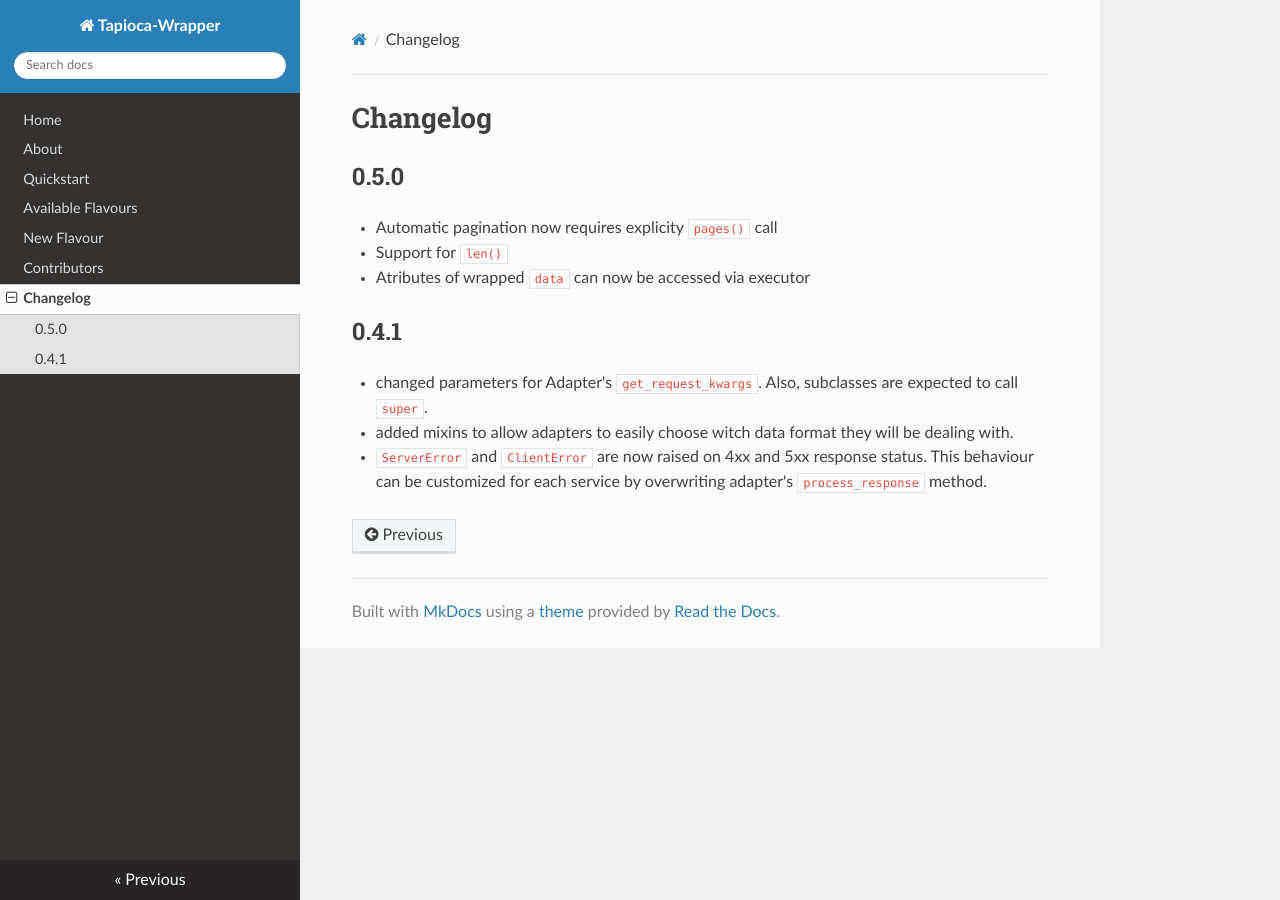
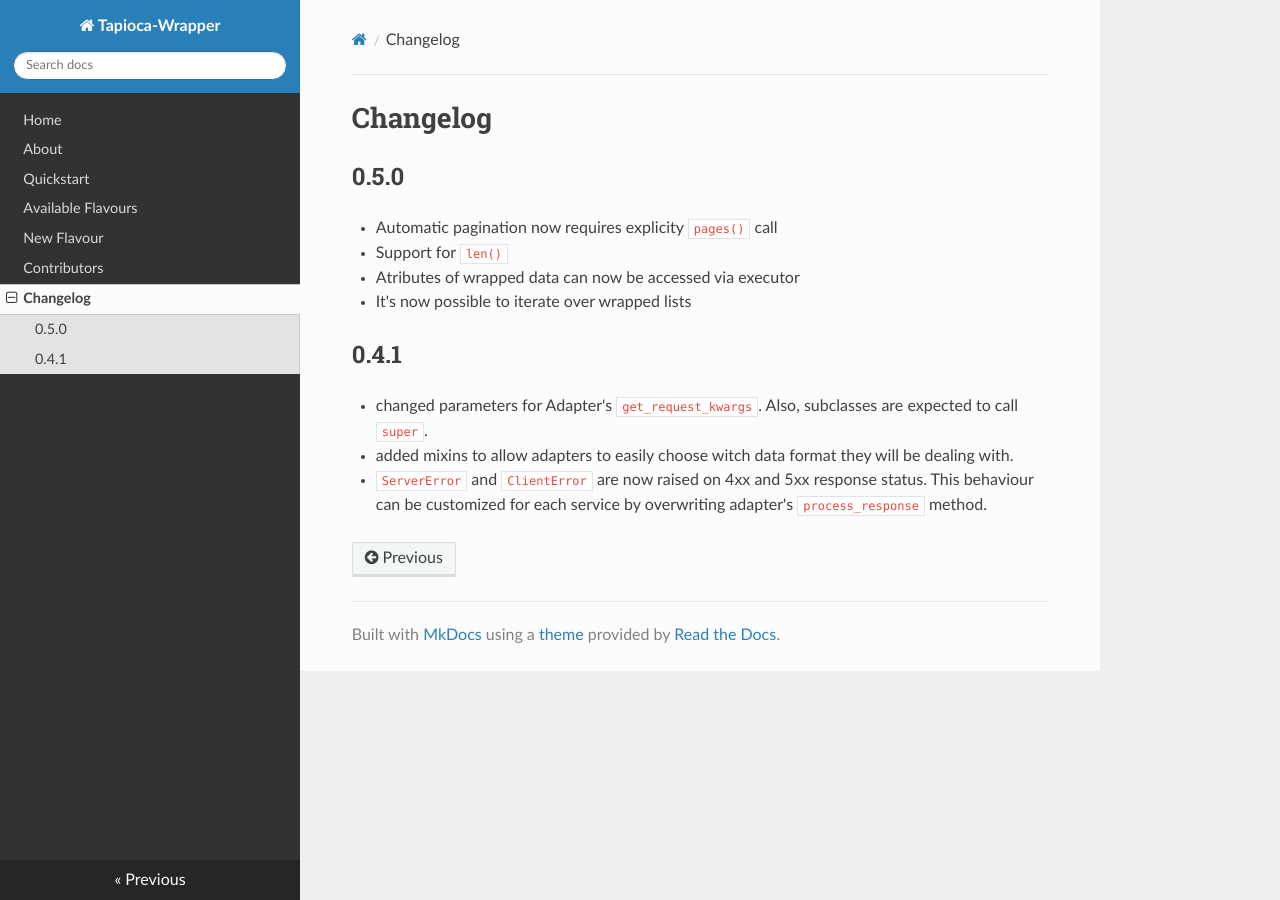
Before and after one commit to vintasoftware/tapioca-wrapper, an MkDocs documentation site: the page built from docs/changelog.md, in a window 1280 px wide. Built offline with MkDocs 1.6.1, drawn with Linux system fonts in a browser that asks for light colours; nearby versions of some CDN libraries; old or Windows-style settings are respelled for this version of MkDocs.

Commit message:
improving changelog

```diff
--- a/docs/changelog.md
+++ b/docs/changelog.md
@@ -3,7 +3,8 @@
 ## 0.5.0
 - Automatic pagination now requires explicity ``pages()`` call
 - Support for ``len()``
-- Atributes of wrapped ``data`` can now be accessed via executor
+- Atributes of wrapped data can now be accessed via executor
+- It's now possible to iterate over wrapped lists
 
 ##0.4.1
 - changed parameters for Adapter's ``get_request_kwargs``. Also, subclasses are expected to call ``super``.
```
